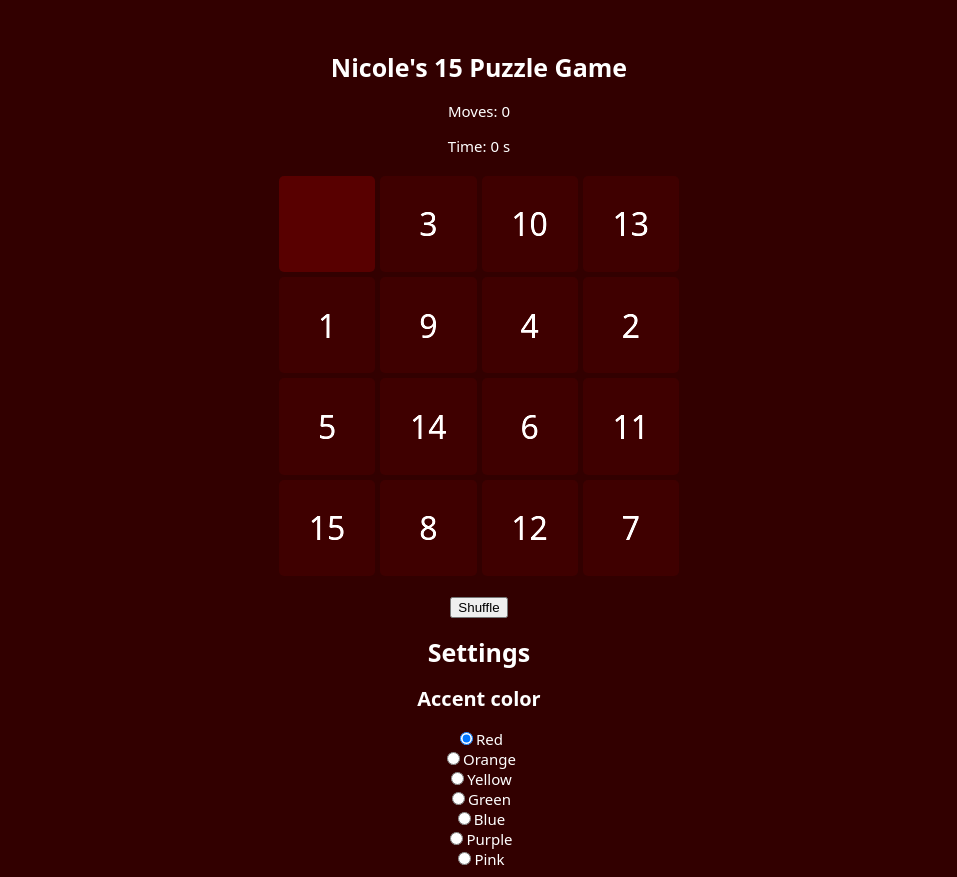
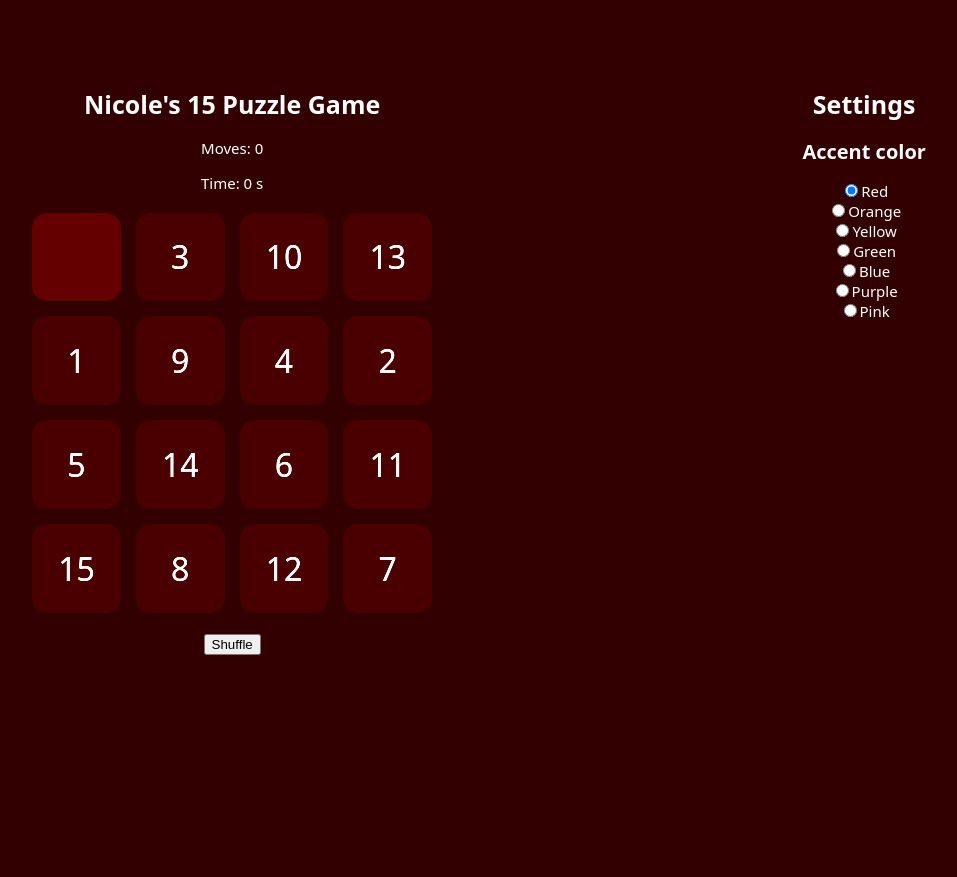
Before and after one commit to claudianicolea/15-puzzle, a plain HTML site: page index.html in a window 1280 px wide. Shown: the whole page, without its empty margins (161-1118 px from the left). After the commit the page ends 800 px from the top, so only its background shows below. Drawn offline with Linux system fonts and the light colour scheme.

Commit message:
Added flex display for game and settings

```diff
--- a/index.html
+++ b/index.html
@@ -7,7 +7,7 @@
         <link rel = "stylesheet" href = "styles.css">
     </head>
     <body>
-        <div id = "game-container">
+        <div class = "flex-container"> <!-- View first (game) and second (settings) sub-divs as split screen -->
             <div>
                 <h1>Nicole's 15 Puzzle Game</h1>
 
--- a/styles.css
+++ b/styles.css
@@ -9,6 +9,14 @@ body {
     background-color: var(--accentColor);
     color: white;
     font-size: 15px;
+}
+
+.flex-container {
+    display: flex;
+}
+
+.flex-container > div {
+    margin: 20px auto;
 }
 
 h1 {
@@ -25,27 +33,27 @@ h2 {
     display: grid;
     grid-template-columns: repeat(4, 1fr);
     grid-template-rows: repeat(4, 1fr);
-    gap: 5px;
+    gap: 15px;
     margin: 20px auto;
 }
 
 .tile {
     background-color: var(--accentColor);
-    filter: brightness(125%);
+    filter: brightness(150%);
     color: white;
     font-size: 2rem; /* twice the font size of the root element */
     display: flex;
     justify-content: center;
     align-items: center;
-    border-radius: 5px;
+    border-radius: 15px;
 }
 
 .empty {
     background-color: var(--accentColor);
-    filter: brightness(175%);
+    filter: brightness(200%);
 }
 
 .correctPosition {
     background-color: var(--accentColor);
-    filter: brightness(200%);
+    filter: brightness(250%);
 }
```
